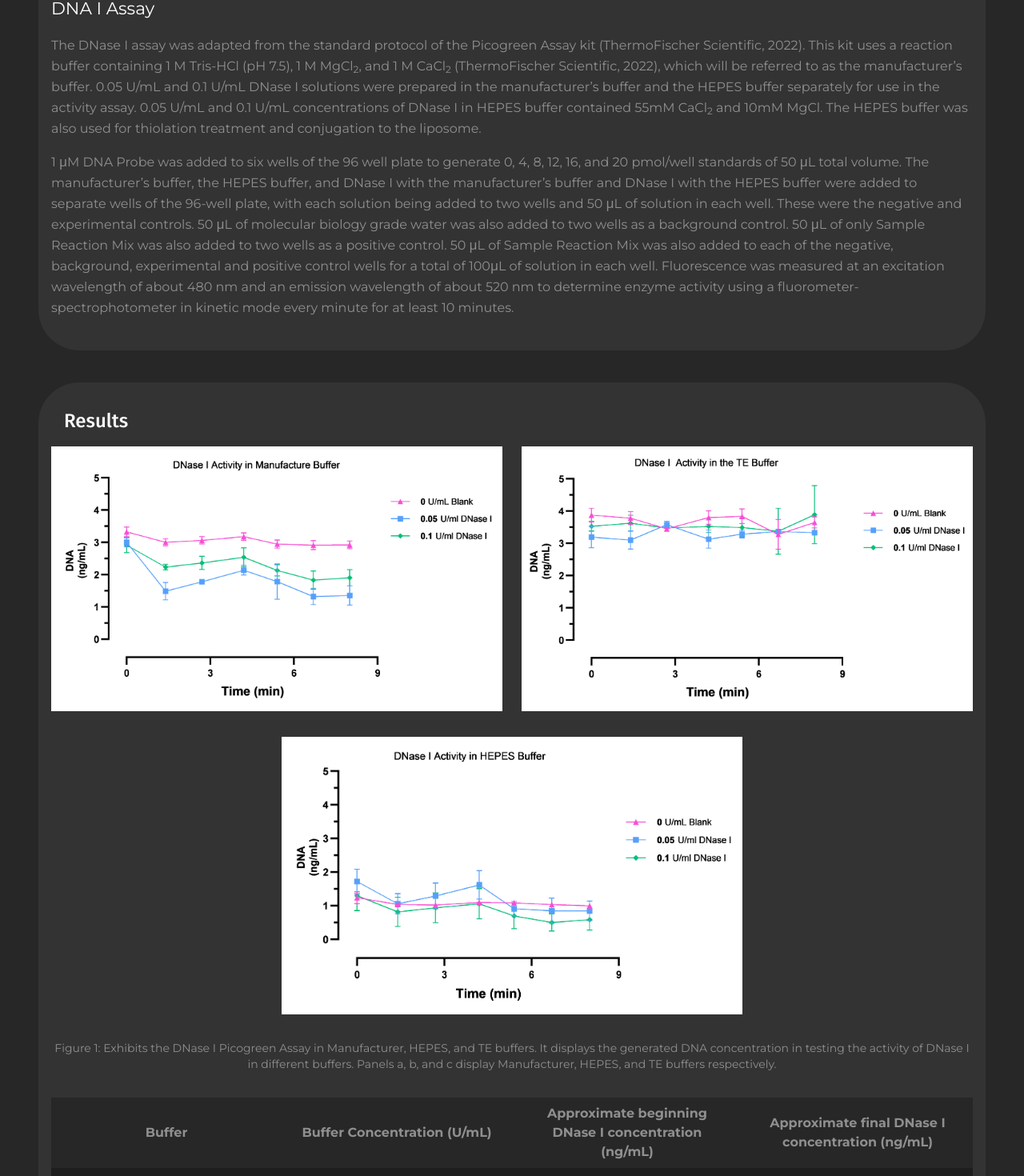
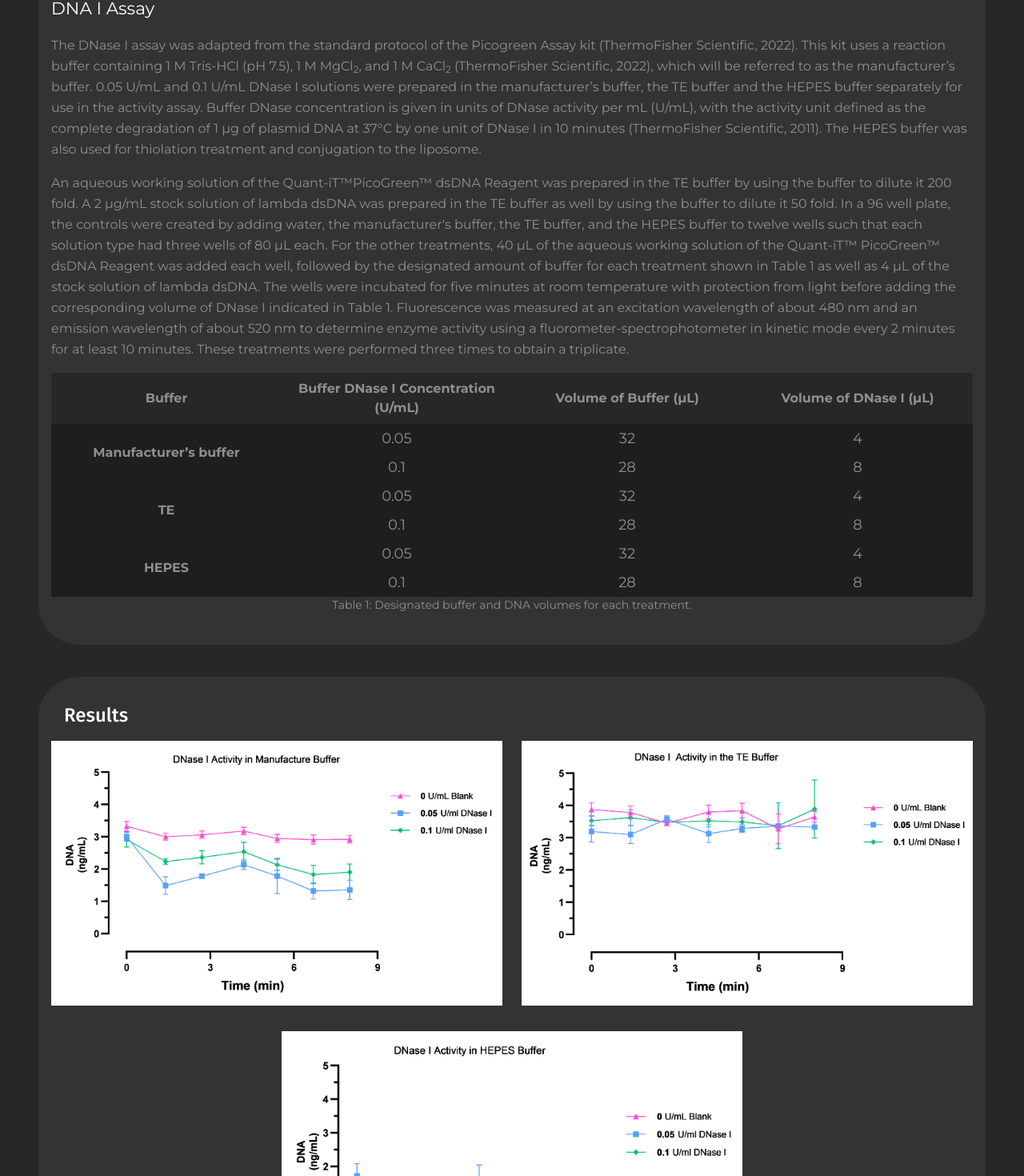
Before and after one commit to biomod2023/biomod2023, a Vue app: page /lab-validation/dnase-i in a window 1280 px wide. Shown: the part 1020-2490 px from the top of the page at 80% size. Built offline with nearby package versions, Linux system fonts and the light colour scheme; what oh-vue-icons, vue-window-size would draw is missing.

Commit message:
update group A content

```diff
--- a/src/views/lab-validation/GroupAView.vue
+++ b/src/views/lab-validation/GroupAView.vue
@@ -4,12 +4,26 @@ import SingleColumn from '@/components/lab-notebook/SingleColumn.vue'
 import DoubleColumn from '@/components/lab-notebook/DoubleColumn.vue'
 import CustomTable from '@/components/CustomTable.vue'
 
-const tableData = {
+const tableOneData = {
+  headers: ['Buffer', 'Buffer DNase I Concentration (U/mL)', 'Volume of Buffer (µL)',
+    'Volume of DNase I (µL)'],
+    rowHeaders: ['Manufacturer’s buffer', 'TE', 'HEPES'],
+    rowsPerRowHeader: 2,
+    data: [
+      [0.05, 32, 4],
+      [0.1, 28, 8],
+      [0.05, 32, 4],
+      [0.1, 28, 8],
+      [0.05, 32, 4],
+      [0.1, 28, 8]
+    ]
+}
+const tableTwoData = {
   headers: [
     'Buffer',
-    'Buffer Concentration (U/mL)',
-    'Approximate beginning DNase I concentration (ng/mL)',
-    'Approximate final DNase I concentration (ng/mL)'
+    'Buffer DNase I Concentration (U/mL)',
+    'Approximate initial DNA concentration (ng/mL)',
+    'Approximate final DNA concentration (ng/mL)'
   ],
   rowHeaders: ["Manufacturer's Buffer", 'TE', 'HEPES'],
   rowsPerRowHeader: 2,
@@ -77,30 +91,43 @@ const sectionTitleStyle = 'text-subtitle-sm lg:text-subtitle text-white mb-4'
           <h3 class="text-subtitle-sm lg:text-subtitle text-white mb-4">DNA I Assay</h3>
           <div class="flex flex-col gap-y-4">
             <p>
-              The DNase I assay was adapted from the standard protocol of the Picogreen Assay kit
-              (ThermoFischer Scientific, 2022). This kit uses a reaction buffer containing 1 M
-              Tris-HCl (pH 7.5), 1 M MgCl<sub>2</sub>, and 1 M CaCl<sub>2</sub> (ThermoFischer Scientific, 2022), which
-              will be referred to as the manufacturer’s buffer. 0.05 U/mL and 0.1 U/mL DNase I
-              solutions were prepared in the manufacturer’s buffer and the HEPES buffer separately
-              for use in the activity assay. 0.05 U/mL and 0.1 U/mL concentrations of DNase I in
-              HEPES buffer contained 55mM CaCl<sub>2</sub> and 10mM MgCl. The HEPES buffer was also used for
+              The DNase I assay was adapted from the standard protocol of the
+              Picogreen Assay kit (ThermoFisher Scientific, 2022). This kit uses a
+              reaction buffer containing 1 M Tris-HCl (pH 7.5), 1 M MgCl<sub>2</sub>, and 1 M
+              CaCl<sub>2</sub> (ThermoFisher Scientific, 2022), which will be referred to as
+              the manufacturer’s buffer. 0.05 U/mL and 0.1 U/mL DNase I solutions
+              were prepared in the manufacturer’s buffer, the TE buffer and the
+              HEPES buffer separately for use in the activity assay. Buffer DNase
+              concentration is given in units of DNase activity per mL (U/mL),
+              with the activity unit defined as the complete degradation of 1 µg
+              of plasmid DNA at 37°C by one unit of DNase I in 10 minutes
+              (ThermoFisher Scientific, 2011). The HEPES buffer was also used for
               thiolation treatment and conjugation to the liposome.
             </p>
             <p>
-              1 μM DNA Probe was added to six wells of the 96 well plate to generate 0, 4, 8, 12,
-              16, and 20 pmol/well standards of 50 μL total volume. The manufacturer’s buffer, the
-              HEPES buffer, and DNase I with the manufacturer’s buffer and DNase I with the HEPES
-              buffer were added to separate wells of the 96-well plate, with each solution being
-              added to two wells and 50 μL of solution in each well. These were the negative and
-              experimental controls. 50 μL of molecular biology grade water was also added to two
-              wells as a background control. 50 μL of only Sample Reaction Mix was also added to two
-              wells as a positive control. 50 μL of Sample Reaction Mix was also added to each of
-              the negative, background, experimental and positive control wells for a total of 100μL
-              of solution in each well. Fluorescence was measured at an excitation wavelength of
-              about 480 nm and an emission wavelength of about 520 nm to determine enzyme activity
-              using a fluorometer-spectrophotometer in kinetic mode every minute for at least 10
-              minutes.
+              An aqueous working solution of the Quant-iT™PicoGreen™ dsDNA Reagent was
+              prepared in the TE buffer by using the buffer to dilute it 200 fold. A 2 µg/mL
+              stock solution of lambda dsDNA was prepared in the TE buffer as well by using
+              the buffer to dilute it 50 fold. In a 96 well plate, the controls were created
+              by adding water, the manufacturer's buffer, the TE buffer, and the HEPES buffer
+              to twelve wells such that each solution type had three wells of 80 µL each. For
+              the other treatments, 40 µL of the aqueous working solution of the Quant-iT™
+              PicoGreen™ dsDNA Reagent was added each well, followed by the designated amount
+              of buffer for each treatment shown in Table 1 as well as 4 µL of the stock
+              solution of lambda dsDNA. The wells were incubated for five minutes at room
+              temperature with protection from light before adding the corresponding volume of
+              DNase I indicated in Table 1. Fluorescence was measured at an excitation
+              wavelength of about 480 nm and an emission wavelength of about 520 nm to
+              determine enzyme activity using a fluorometer-spectrophotometer in kinetic mode
+              every 2 minutes for at least 10 minutes. These treatments were performed three
+              times to obtain a triplicate.
             </p>
+            <div class="overflow-x-scroll w-full md:overflow-clip">
+              <CustomTable :table-data="tableOneData"/>
+              <p class="text-center text-sm">
+                Table 1: Designated buffer and DNA volumes for each treatment.
+              </p>
+            </div>
           </div>
         </template>
       </SingleColumn>
@@ -127,17 +154,17 @@ const sectionTitleStyle = 'text-subtitle-sm lg:text-subtitle text-white mb-4'
               />
             </div>
             <p class="text-center text-sm">
-              Figure 1: Exhibits the DNase I Picogreen Assay in Manufacturer, HEPES, and TE buffers.
+              Figure 1. Exhibits the DNase I Picogreen Assay in Manufacturer, HEPES, and TE buffers.
               It displays the generated DNA concentration in testing the activity of DNase I in
               different buffers. Panels a, b, and c display Manufacturer, HEPES, and TE buffers
               respectively.
             </p>
             <div class="flex flex-col items-center w-full gap-2">
               <div class="overflow-x-scroll w-full">
-                <CustomTable :table-data="tableData" />
+                <CustomTable :table-data="tableTwoData" />
               </div>
               <p class="text-center text-sm">
-                Table 1: Approximate concentration of DNase I in each buffer at the beginning and
+                Table 2. Approximate concentration of DNase I in each buffer at the beginning and
                 end of the fluorescence measuring period, based on the combined information of
                 Figure 1 and Figure 2.
               </p>
@@ -210,47 +237,49 @@ const sectionTitleStyle = 'text-subtitle-sm lg:text-subtitle text-white mb-4'
             <p>
               Dische, Z. (1953). Qualitative and quantitative colorimetric determination of
               heptoses. Journal of Biological Chemistry, 204(2), 983–997.
-              https://doi.org/10.1016/S0021-9258(18)66101-0
+              <a href="https://doi.org/10.1016/S0021-9258(18)66101-0">https://doi.org/10.1016/S0021-9258(18)66101-0</a>
             </p>
             <p>
               Lahiri, D., Nag, M., Banerjee, R., Mukherjee, D., Garai, S., Sarkar, T., Dey, A.,
               Sheikh, H. I., Pathak, S. K., & Edinur, H. A. (2021). Amylases: Biofilm inducer or
               biofilm inhibitor? Frontiers in Cellular and Infection Microbiology, 11, 660048.
-              https://doi.org/10.3389/fcimb.2021.660048
+              <a href="https://doi.org/10.3389/fcimb.2021.660048">https://doi.org/10.3389/fcimb.2021.660048</a>
             </p>
             <p>
               Nijland, R., Hall, M. J., & Burgess, J. G. (2010). Dispersal of biofilms by secreted,
               matrix degrading, bacterial DNase. PloS One, 5(12), e15668.
-              https://doi.org/10.1371/journal.pone.0015668
+              <a href="https://doi.org/10.1371/journal.pone.0015668">https://doi.org/10.1371/journal.pone.0015668</a>
             </p>
             <p>
               Panda, B. B., Meher, A. S., & Hazra, R. K. (2019). Comparison between different
               methods of DNA isolation from dried blood spots for determination of malaria to
               determine specificity and cost effectiveness. Journal of Parasitic Diseases, 43(3),
-              337–342. https://doi.org/10.1007/s12639-019-01136-0
+              337–342.
+              <a href="https://doi.org/10.1007/s12639-019-01136-0">https://doi.org/10.1007/s12639-019-01136-0</a>
             </p>
             <p>
               Preiss, J., & Ashwell, G. (1962). Alginic acid metabolism in bacteria: I. Enzymatic
               formation of unsaturated oligosaccharides and 4-deoxy-L-erythro-5-hexoseulose uronic
               acid. Journal of Biological Chemistry, 237(2), 309–316.
-              https://doi.org/10.1016/S0021-9258(18)93920-7
+              <a href="https://doi.org/10.1016/S0021-9258(18)93920-7">https://doi.org/10.1016/S0021-9258(18)93920-7</a>
             </p>
             <p>
               Scopes, R. K. (2001). Enzyme activity and assays. Encyclopedia of Life Sciences.
-              https://doi.org/10.1038/npg.els.0000712
+              <a href="https://doi.org/10.1038/npg.els.0000712">https://doi.org/10.1038/npg.els.0000712</a>
             </p>
             <p>
               Sigma-Aldrich. (2014). Amylase Activity Assay Kit.
-              https://www.sigmaaldrich.com/deepweb/assets/sigmaaldrich/product/documents/377/793/mak009bul.pdf
+              <a href="https://www.sigmaaldrich.com/deepweb/assets/sigmaaldrich/product/documents/377/793/mak009bul.pdf">https://www.sigmaaldrich.com/deepweb/assets/sigmaaldrich/product/documents/377/793/mak009bul.pdf</a>
             </p>
             <p>
               ThermoFisher Scientific. (2022). Quant-iTTM PicoGreenTM dsDNA Reagent and Kit.
-              https://www.thermofisher.com/document-connect/document-connect.html?url=https://assets.thermofisher.com/TFS-Assets%2FLSG%2Fmanuals%2Fmp07581.pdf
+              <a href="https://www.thermofisher.com/document-connect/document-connect.html?url=https://assets.thermofisher.com/TFS-Assets%2FLSG%2Fmanuals%2Fmp07581.pdf">https://www.thermofisher.com/document-connect/document-connect.html?url=https://assets.thermofisher.com/TFS-Assets%2FLSG%2Fmanuals%2Fmp07581.pdf</a>
             </p>
             <p>
               Zhu, B., & Yin, H. (2015). Alginate lyase: Review of major sources and classification,
               properties, structure-function analysis and applications. Bioengineered, 6(3),
-              125–131. https://doi.org/10.1080/21655979.2015.1030543
+              125–131.
+              <a href="https://doi.org/10.1080/21655979.2015.1030543">https://doi.org/10.1080/21655979.2015.1030543</a>
             </p>
           </div>
         </template>
```
